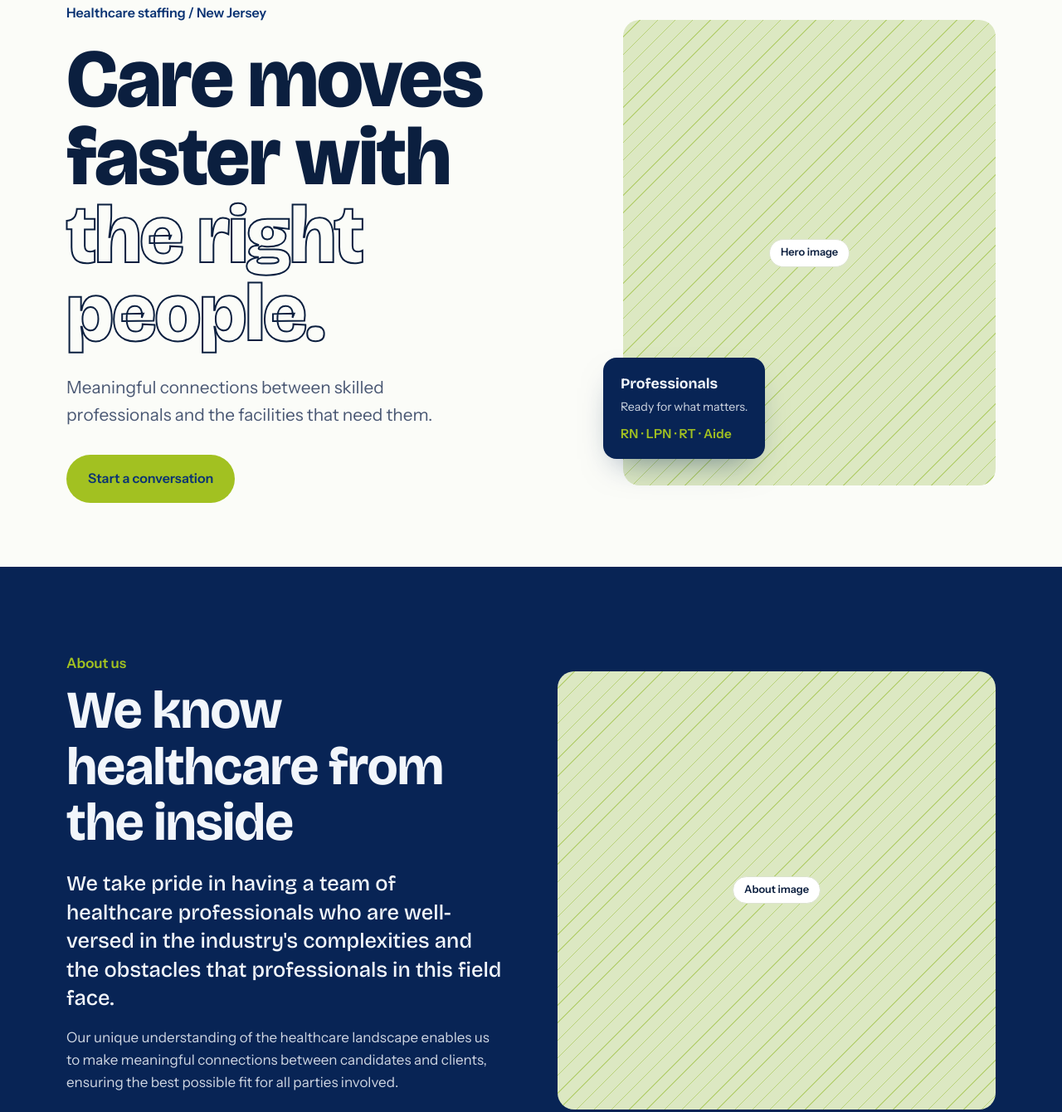
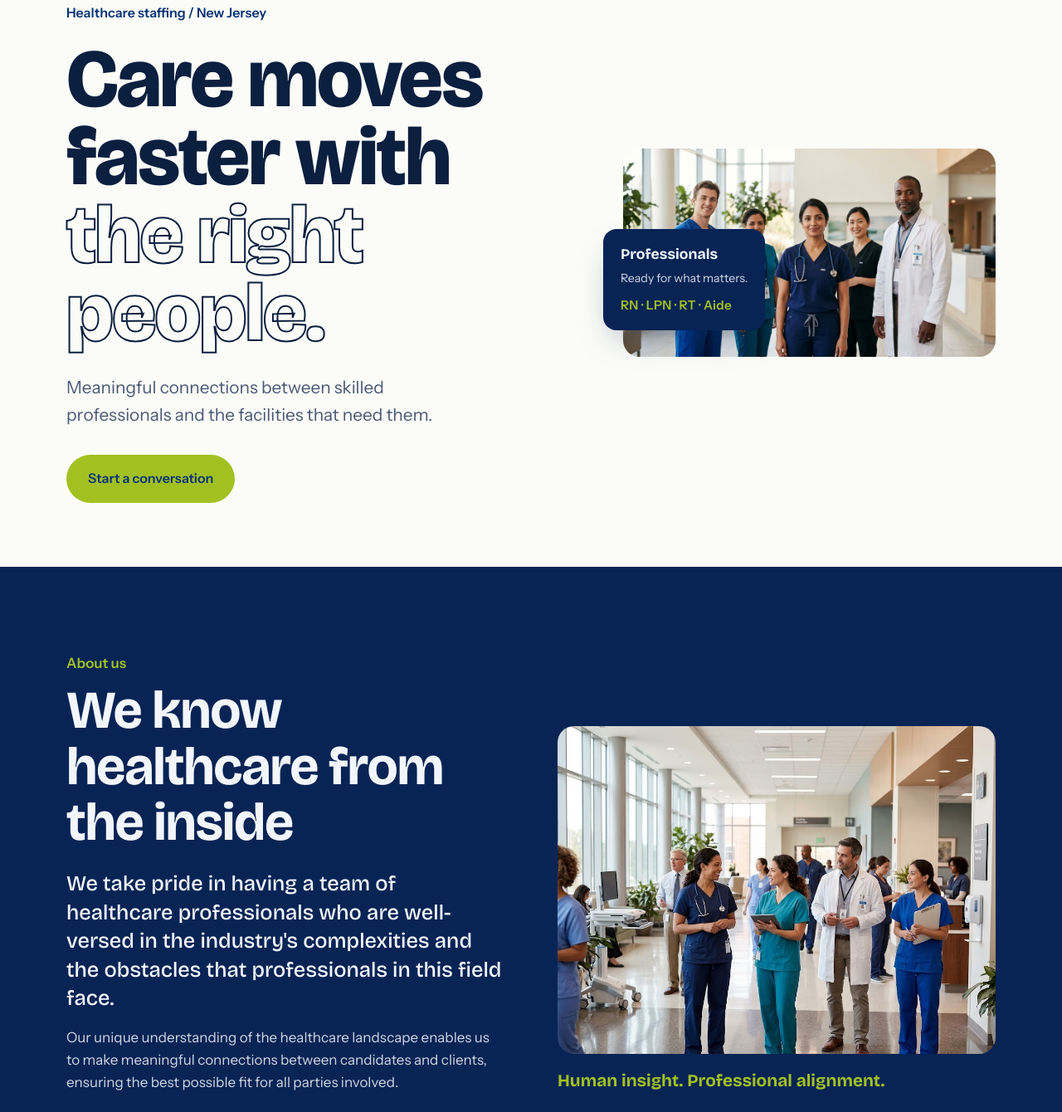
Before and after one commit to Revshaddy/fast-track-staffing, a plain HTML site: page index.html in a window 1280 px wide. Shown: the part 158-1498 px from the top of the page at 83% size. Drawn offline with nearby package versions, Linux system fonts and the light colour scheme.

Commit message:
Updated the image in the "About" section of the index.html file to include a descriptive alt text and applied styling for better presentation.

```diff
--- a/index.html
+++ b/index.html
@@ -264,7 +264,7 @@
         <a href="#contact" class="btn btn-primary">Start a conversation</a>
       </div>
       <div class="hero-visual">
-        <div class="ph"><span>Hero image</span></div>
+        <img src="assets/hero.jpg" alt="Describe the photo" style="border-radius:20px;width:100%;height:100%;object-fit:cover">
         <div class="badge">
           <strong>Professionals</strong>
           <small>Ready for what matters.</small>
@@ -285,7 +285,7 @@
         <a href="#why" class="btn btn-outline">Why Fast Track</a>
       </div>
       <div class="about-side">
-        <div class="ph"><span>About image</span></div>
+        <img src="assets/about.jpg" alt="Describe the photo" style="border-radius:20px;width:100%;height:100%;object-fit:cover">
         <p class="caption">Human insight. Professional alignment.</p>
       </div>
     </div>
```
